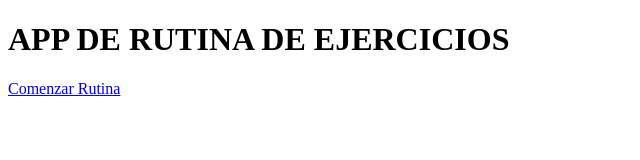
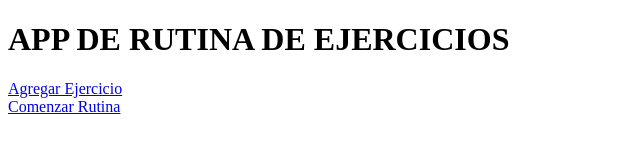
Before and after one commit to AriCocaro/AppEjercicios, a plain HTML site: page Index.html in a window 1280 px wide. Shown: the whole page, without its empty margins (0-640 px from the left). Drawn offline with Linux system fonts and the light colour scheme.

Commit message:
boton nuevo

```diff
--- a/Index.html
+++ b/Index.html
@@ -9,6 +9,9 @@
 <body>
     <h1>APP DE RUTINA DE EJERCICIOS</h1>
 
+    <section id="agregarEjercicio">
+        <a class="btn btn-primary" href="./pages/agregarEjerjercicio.html" role="button">Agregar Ejercicio</a>
+    </section>
 
      <section id="Rutina">
         <a class="btn btn-primary" href="./pages/rutina.html" role="button">Comenzar Rutina</a>
```
